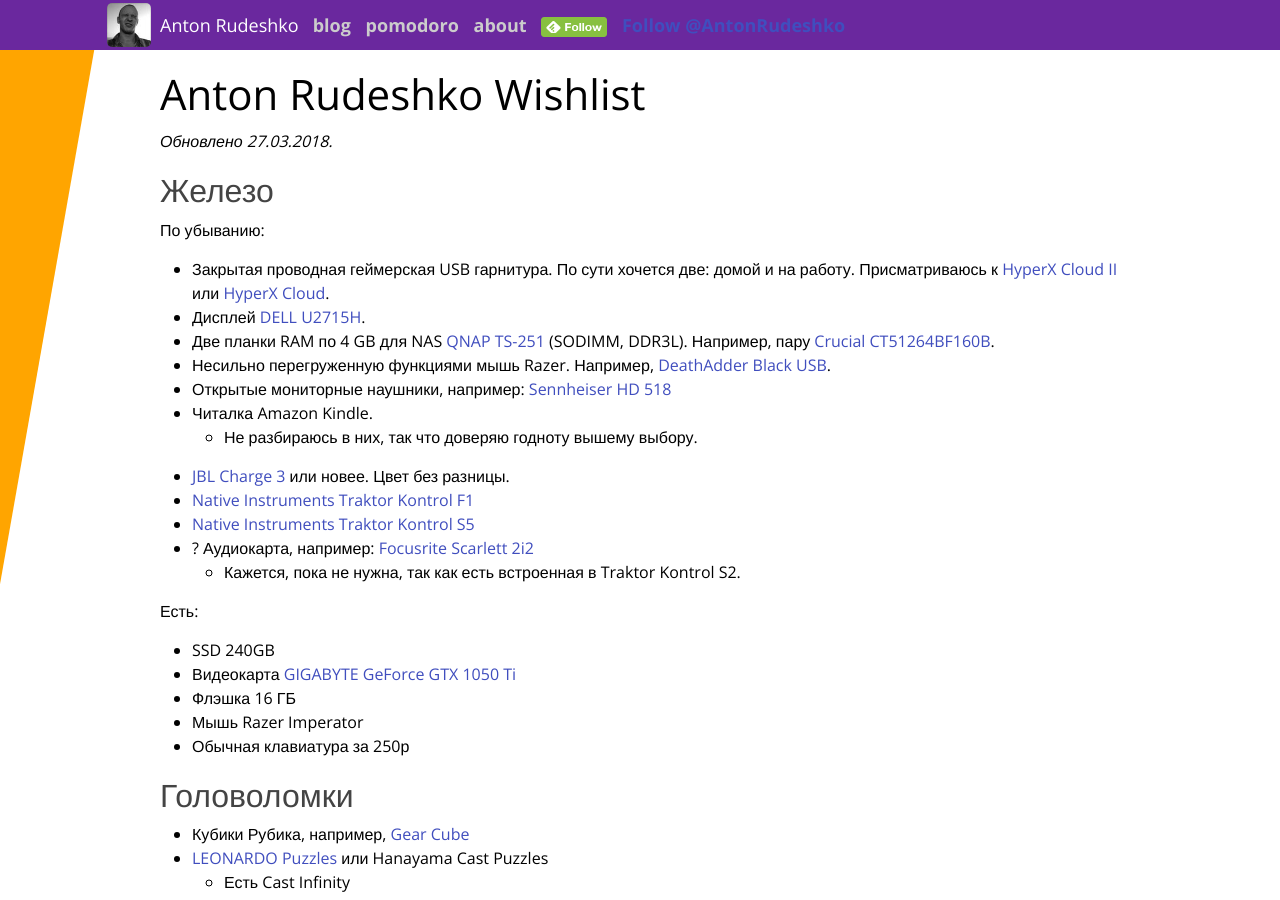
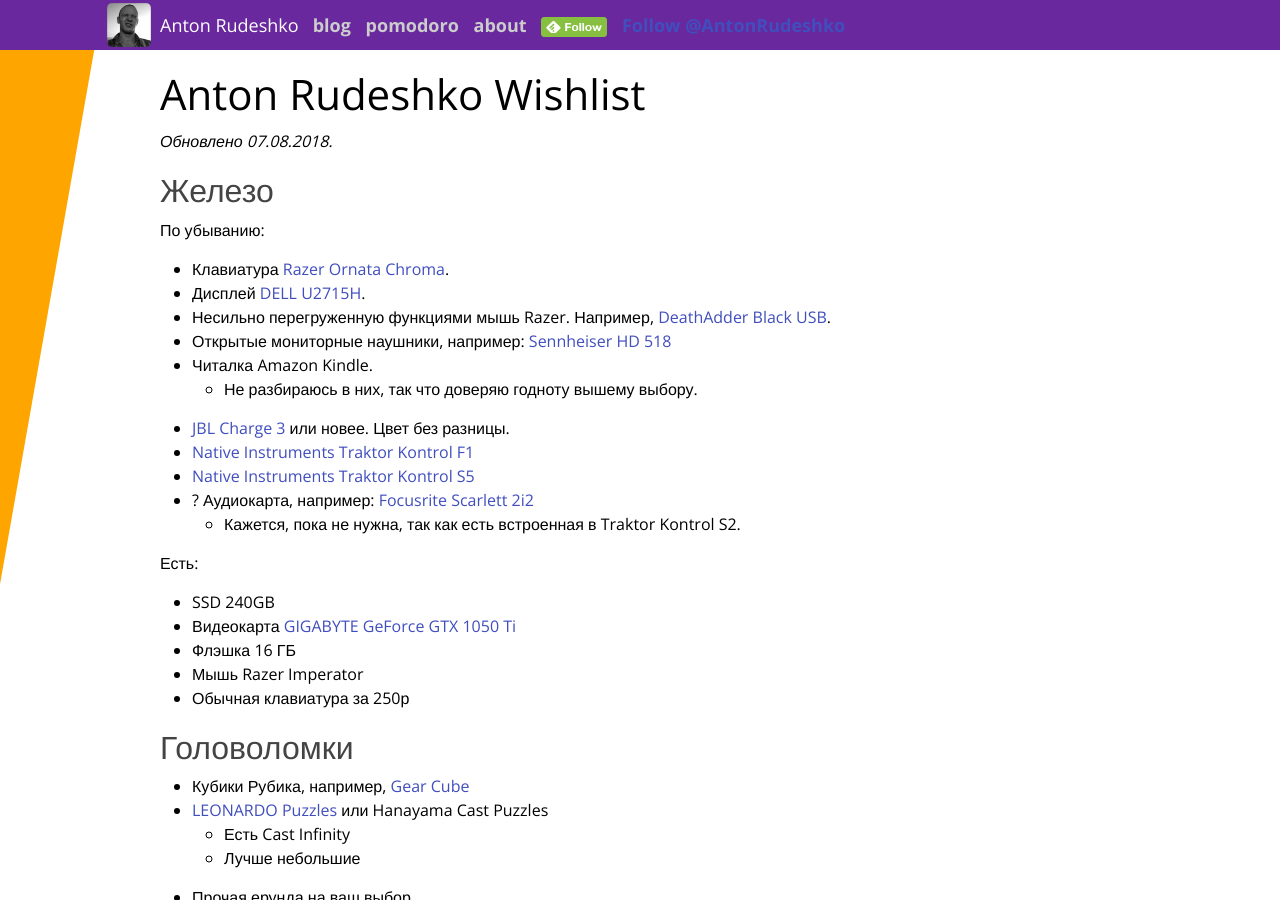
Before and after one commit to anton-rudeshko/anton-rudeshko.github.io, a Jekyll site: the page built from wishlist/index.md, in a window 1280 px wide and 900 px high. Built offline with Jekyll 4.4.1, drawn with Linux system fonts in a browser that asks for light colours; comment, search, counter and statistics services are not loaded; some of the changed text lies outside the part shown.

Commit message:
Yet another wishlist update

```diff
--- a/wishlist/index.md
+++ b/wishlist/index.md
@@ -5,15 +5,14 @@ title: Anton Rudeshko Wishlist
 
 # Anton Rudeshko Wishlist
 
-*Обновлено 27.03.2018.*
+*Обновлено 07.08.2018.*
 
 ## Железо
 
 По убыванию:
 
-  * Закрытая проводная геймерская USB гарнитура. По сути хочется две: домой и на работу. Присматриваюсь к [HyperX Cloud II][hyperx2] или [HyperX Cloud][hyperx].
+  * Клавиатура [Razer Ornata Chroma][ornata].
   * Дисплей [DELL U2715H][dell].
-  * Две планки RAM по 4 GB для NAS [QNAP TS-251][qnap] (SODIMM, DDR3L). Например, пару [Crucial CT51264BF160B][crucial].
   * Несильно перегруженную функциями мышь Razer. Например, [DeathAdder Black USB][deathadder].
   * Открытые мониторные наушники, например: [Sennheiser HD 518][hd-518]
   * Читалка Amazon Kindle.
@@ -24,17 +23,14 @@ title: Anton Rudeshko Wishlist
   * ? Аудиокарта, например: [Focusrite Scarlett 2i2][focusrite]
     * Кажется, пока не нужна, так как есть встроенная в Traktor Kontrol S2.
 
-[hyperx2]: https://market.yandex.ru/product/12241651
-[hyperx]: https://market.yandex.ru/product/12241602
+[ornata]: https://market.yandex.ru/product/1721707174
 [dell]: https://market.yandex.ru/product/11131926
-[crucial]: https://market.yandex.ru/product/7854603
 [deathadder]: https://market.yandex.ru/product/989481
 [hd-518]: https://market.yandex.ru/product/6516805
 [jbl]: https://market.yandex.ru/product/13925684
 [ni-kontrol-s5]: http://www.native-instruments.com/en/products/traktor/dj-controllers/traktor-kontrol-s5/
 [ni-kontrol-f1]: http://www.native-instruments.com/en/products/traktor/dj-controllers/traktor-kontrol-f1/
 [focusrite]: http://market.yandex.ru/model.xml?modelid=7754997&hid=91027
-[qnap]: https://market.yandex.ru/product/10989697
 
 Есть:
 
@@ -106,21 +102,16 @@ title: Anton Rudeshko Wishlist
 ## Другое
 
   * Финский кофе Kulta Katriina Perinteinen.
-  * Подставка для книжек с зажимом (?), чтобы не закрывались.
-  * Проекционные часы.
   * Благовония фирмы **Satya**, особенно Super Hit и Nag Champa.
   * Контейнеры для хранения и организации ***LEGO***, с множеством отделений разного размера.
   * Разборная гантеля (а лучше две).
   * Handgum, чем больше/круче тем лучше!
-  * Разнообразные кружки с принтами.
   * Листовой чай.
   * Жёсткие (firm) зубные щётки R.O.C.S. никогда не будут лишними.
   * Почти любое изделие из [www.tranceshop.ru](http://www.tranceshop.ru/) или подобного.
   * Футболки с весёлыми принтами (M или L). Следите за качеством!
   * Что-то, сделанное вашими руками.
 
-[thule]: https://www.thule.com/ru-ru/ru/backpacks/laptop-backpacks/thule-crossover-backpack-32l-_-tl_85854231374
-
 ## Я не люблю
 
   * Подарочные сертификаты на "впечатления".
```
